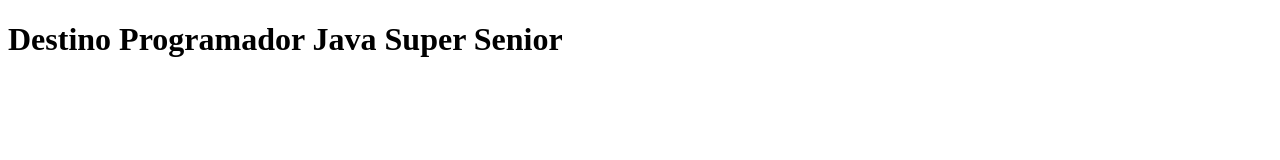
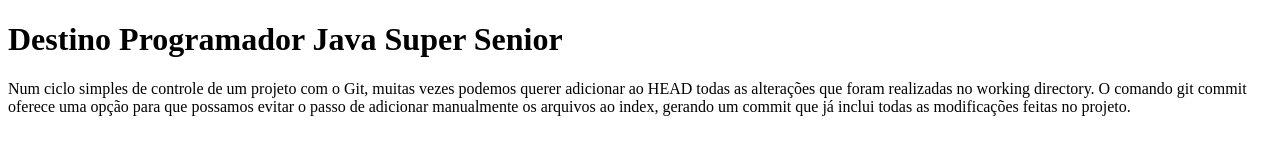
Before and after one commit to PedroHeenrique/curso-git, a plain HTML site: page index.html in a window 1280 px wide. Drawn offline with Linux system fonts and the light colour scheme.

Commit message:
Testando commit

```diff
--- a/index.html
+++ b/index.html
@@ -8,6 +8,12 @@
 
 <h1> Destino Programador Java Super Senior</h1>
 
+<text>
+Num ciclo simples de controle de um projeto com o Git, muitas vezes podemos querer adicionar ao
+HEAD todas as alterações que foram realizadas no working directory. O comando git commit oferece
+uma opção para que possamos evitar o passo de adicionar manualmente os arquivos ao index, gerando
+um commit que já inclui todas as modificações feitas no projeto.
+</text>
 
 </body>
 </html>
```
